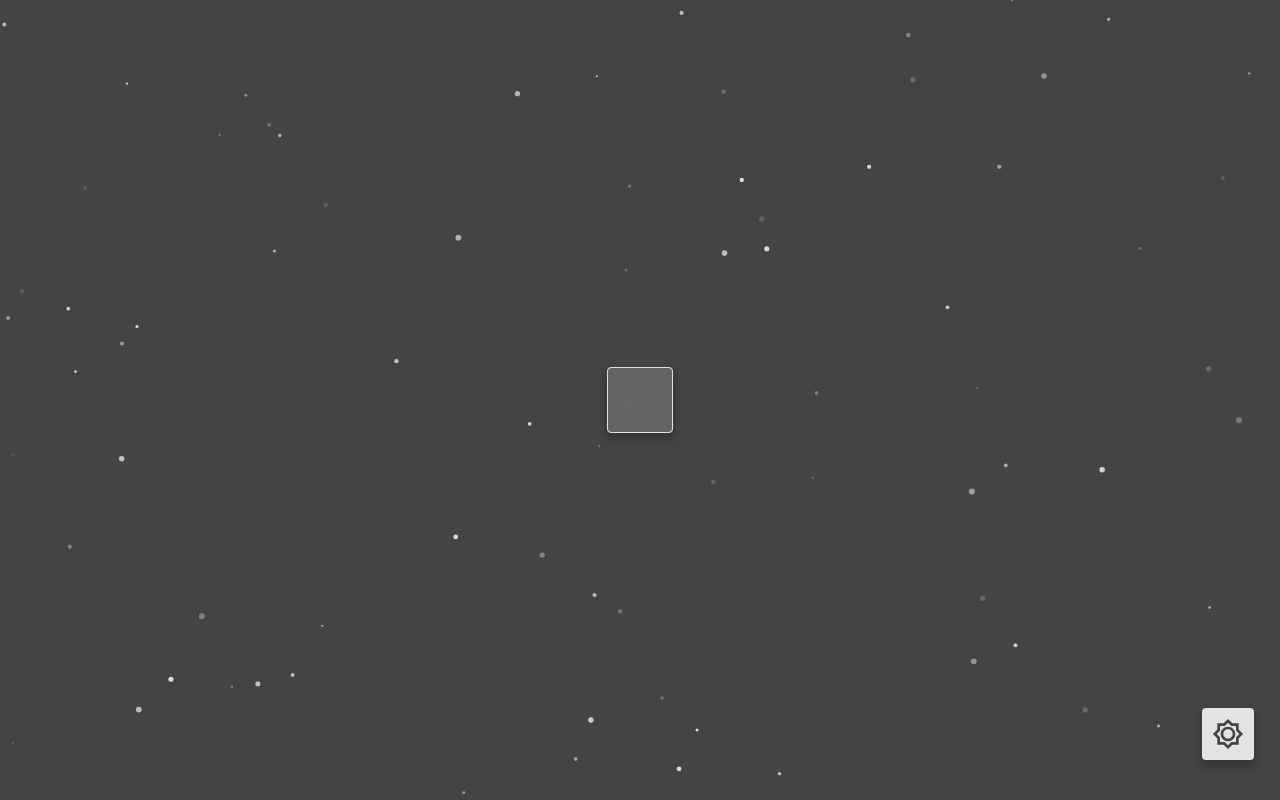
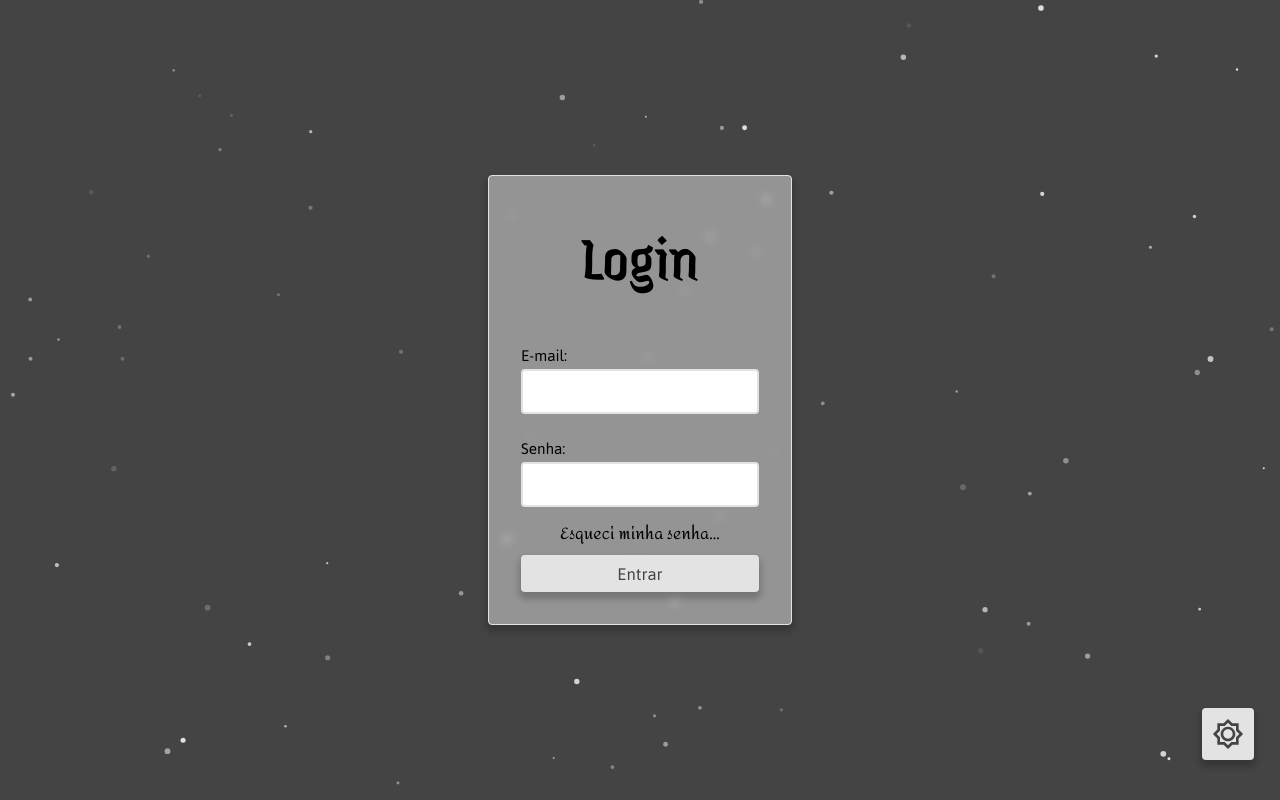
Before and after one commit to pjchronic/app-hecate, a Next.js app: page /public in a window 1280 px wide. Built offline with nearby package versions, Linux system fonts and the light colour scheme.

Commit message:
finalizada pagina de login e implemantacao de theme no contexto

```diff
--- /dev/null
+++ b/src/Components/Buttons/GenericButton/GenericButton.tsx
@@ -0,0 +1,41 @@
+"use client";
+import { theme, ThemeInterface } from "@/theme/Theme";
+import styled from "styled-components";
+
+interface GenericButtonInterface {
+  children: React.ReactNode;
+  themeMode: ThemeInterface["themeProvider"];
+  width?: string;
+}
+
+const ignoredProps = ["themeMode", "width"];
+
+const GenericButton = styled.button.withConfig({
+  shouldForwardProp: (prop) => !ignoredProps.includes(prop),
+})<GenericButtonInterface>`
+  border-radius: 4px;
+  box-shadow: 0px 5px 6px 2px rgba(0, 0, 0, 0.2);
+  background-color: ${(props) =>
+    props.themeMode === "dark mode"
+      ? theme.colors.baseWhite
+      : theme.colors.baseGrafite};
+  height: 37px;
+  font-size: 1.2rem;
+  font-family: ${theme.fonts.contentFont.fontFamily};
+  color: ${(props) =>
+    props.themeMode === "dark mode"
+      ? theme.colors.baseGrafite
+      : theme.colors.baseWhite};
+  transition: all 0.3s ease-in-out;
+  width: ${(props) => props.width ?? "100%"};
+  padding: 5px;
+
+  &:hover {
+    font-weight: 600;
+    background-color: ${theme.colors.papyrusBase};
+    transform: scale(1.1);
+    color: ${theme.colors.baseGrafite};
+  }
+`;
+
+export default GenericButton;
--- a/src/Components/Container/Container.tsx
+++ b/src/Components/Container/Container.tsx
@@ -1,3 +1,4 @@
+"use client"
 import React from "react";
 import styled from "styled-components";
 
--- /dev/null
+++ b/src/Components/InputsText/GenericInputText/GenericInputText.tsx
@@ -0,0 +1,108 @@
+"use client"
+import {
+  ChangeEventHandler,
+  FocusEventHandler,
+  HTMLInputTypeAttribute,
+} from "react";
+import styles from "./styles.module.css";
+import styled from "styled-components";
+import { theme } from "@/theme/Theme";
+
+//#region ----Interfaces
+
+interface GenericInputTextInterface {
+  label: string;
+  name: string;
+  onChange: ChangeEventHandler<HTMLInputElement>;
+  value: string | number;
+  onBlur?: FocusEventHandler<HTMLInputElement>;
+  type?: "text" | "password";
+
+  fullWidth?: InputContainerInterface["fullWidth"];
+}
+
+interface InputContainerInterface {
+  children?: React.ReactNode;
+  fullWidth?: boolean | undefined;
+}
+
+//#endregion
+
+//#region ----Styled Components
+const ignoredProps = { inputContainer: ["fullWidth"] };
+
+const InputContainer = styled.div.withConfig({
+  shouldForwardProp: (prop) => !ignoredProps.inputContainer.includes(prop),
+})<InputContainerInterface>`
+  width: ${(props) => (props.fullWidth ? "100%" : "238px")};
+  height: 85px;
+  display: flex;
+  flex-direction: column;
+  justify-content: center;
+  align-items: center;
+`;
+
+const LabelInput = styled.label`
+  &:hover p {
+    font-size: 1.3rem;
+    font-weight: 500;
+  }
+`;
+
+const TextLabel = styled.p`
+  font-family: ${theme.fonts.contentFont.fontFamily};
+  color: ${theme.fonts.contentFont.color};
+  font-size: 1.1rem;
+  transition: all 0.4s ease-in-out;
+`;
+
+const InputGeneric = styled.input`
+  height: 45px;
+  width: 100%;
+  border-radius: 4px;
+  font-family: ${theme.fonts.contentFont.fontFamily};
+  font-size: 1.3rem;
+  padding: 5px;
+  border: 2px solid ${theme.colors.baseWhite};
+  transition: all 0.4s ease-in-out;
+
+  &:hover {
+    border: 2px solid ${theme.colors.greyBase};
+  }
+
+  &:focus {
+    border: 2px solid ${theme.colors.baseGrafite};
+    background-color: ${theme.colors.greyBase};
+  }
+`;
+
+//#endregion
+
+const GenericInputText: React.FC<GenericInputTextInterface> = ({
+  label,
+  name,
+  onChange,
+  value,
+  onBlur,
+  type = "text",
+  fullWidth = undefined,
+}) => {
+  return (
+    <>
+      <InputContainer fullWidth={fullWidth}>
+        <LabelInput>
+          <TextLabel>{label}</TextLabel>
+          <InputGeneric
+            type={type}
+            name={name}
+            onChange={onChange}
+            value={value}
+            onBlur={onBlur}
+          />
+        </LabelInput>
+      </InputContainer>
+    </>
+  );
+};
+
+export default GenericInputText;
--- a/src/Components/ParticlesBackground/ParticlesBackground.tsx
+++ b/src/Components/ParticlesBackground/ParticlesBackground.tsx
@@ -1,3 +1,4 @@
+"use client"
 import Particles, { initParticlesEngine } from "@tsparticles/react";
 import { useEffect, useMemo, useState } from "react";
 import { loadSlim } from "@tsparticles/slim";
--- /dev/null
+++ b/src/Components/TextComponents/TextH1.tsx
@@ -0,0 +1,19 @@
+"use client"
+import { theme } from "@/theme/Theme";
+import React from "react";
+import styled from "styled-components";
+
+
+interface TextH1Interface {
+    children: React.ReactNode;
+    fontSize: string;
+
+}
+
+const TextH1 = styled.h1<TextH1Interface>`
+    font-family: ${theme.fonts.labelAtribute.fontFamily};
+    font-size: ${(props) => props.fontSize};
+    color: ${theme.fonts.labelAtribute.color};
+`
+
+export default TextH1;
--- /dev/null
+++ b/src/Components/TextComponents/TextLinks.tsx
@@ -0,0 +1,52 @@
+import { theme } from "@/theme/Theme";
+import Link from "next/link";
+import styled from "styled-components";
+
+interface TextLinksInterface {
+  href: string;
+  fontSize?: LinkStyleInterface["fontSize"];
+  children: React.ReactNode;
+  textAlign?: LinkStyleInterface["textAlign"];
+}
+
+interface LinkStyleInterface {
+  fontSize?: string;
+  children: React.ReactNode;
+  textAlign?: "left" | "center" | "right";
+}
+
+const ignoredProps = ["fontSize", "textAlign"];
+
+const LinkStyle = styled.span.withConfig({
+  shouldForwardProp: (prop) => !ignoredProps.includes(prop),
+})<LinkStyleInterface>`
+  text-decoration: none;
+  font-family: ${theme.fonts.contentInputAtribute.fontFamily};
+  font-size: ${(props) => props.fontSize};
+  color: ${theme.fonts.contentInputAtribute.color};
+  width: 100%;
+  text-align: ${(props) => props.textAlign ?? "center"};
+
+  &:hover {
+    text-decoration: underline;
+  }
+`;
+
+const TextLinks: React.FC<TextLinksInterface> = ({
+  href,
+  fontSize,
+  textAlign = "center",
+  children,
+}) => {
+  return (
+    <>
+      <Link href={href}>
+        <LinkStyle fontSize={fontSize} textAlign={textAlign}>
+          {children}
+        </LinkStyle>
+      </Link>
+    </>
+  );
+};
+
+export default TextLinks;
--- a/src/app/layout.tsx
+++ b/src/app/layout.tsx
@@ -1,6 +1,8 @@
 import { GlobalStyle } from "@/theme/GlobalStyle";
+import { ThemeProvider } from "@/utils/Context/themeContext";
 import type { Metadata } from "next";
 import localFont from "next/font/local";
+import { ServerStyleSheet } from "styled-components";
 
 //#region ----- fonts
 const labelAtribute = localFont({
@@ -20,8 +22,8 @@ const contentFont = localFont({
 //#endregion
 
 export const metadata: Metadata = {
-  title: "Create Next App",
-  description: "Generated by create next app",
+  title: "Hecate App",
+  description: "Seu app de gerenciamento de fichas",
 };
 
 export default function RootLayout({
@@ -34,8 +36,10 @@ export default function RootLayout({
       <body
         className={`${labelAtribute.variable} ${contentInputAtribute.variable} ${contentFont.variable}`}
       >
-        <GlobalStyle />
-        {children}
+        <ThemeProvider>
+          <GlobalStyle />
+          {children}
+        </ThemeProvider>
       </body>
     </html>
   );
--- a/src/app/public/layout.tsx
+++ b/src/app/public/layout.tsx
@@ -6,6 +6,7 @@ import Container from "@/Components/Container/Container";
 import ParticlesBackground, {
   ParticlesProps,
 } from "@/Components/ParticlesBackground/ParticlesBackground";
+import { useTheme } from "@/utils/Context/themeContext";
 import { useState } from "react";
 
 interface ModeThemeInterface {
@@ -28,10 +29,12 @@ export default function PublicLayout({
 }: {
   children: React.ReactNode;
 }) {
-  const [modeTheme, setModeTheme] = useState<ModeThemeInterface>(dark);
+  const { toggleTheme } = useTheme();
+  const [modeTheme, setModeTheme] = useState<ModeThemeInterface>(dark); //aplicar isso no contexto
 
   const handleTheme = () => {
     setModeTheme((prev) => (prev === dark ? ligth : dark));
+    toggleTheme();
   };
 
   return (
--- a/src/app/public/page.tsx
+++ b/src/app/public/page.tsx
@@ -1,21 +1,92 @@
-"use client"
+"use client";
 
+import GenericButton from "@/Components/Buttons/GenericButton/GenericButton";
 import Container from "@/Components/Container/Container";
+import GenericInputText from "@/Components/InputsText/GenericInputText/GenericInputText";
+import TextH1 from "@/Components/TextComponents/TextH1";
+import TextLinks from "@/Components/TextComponents/TextLinks";
 import { theme } from "@/theme/Theme";
+import { useTheme } from "@/utils/Context/themeContext";
+import { CSSProperties, useState } from "react";
 
+interface objectLoginInterface {
+  email: string;
+  senha: string;
+}
 
 export default function Login() {
+  const [objectLogin, setObjectLogin] = useState<objectLoginInterface>({
+    email: "",
+    senha: "",
+  });
 
-    return(
+  const { themeProvider } = useTheme();
+
+  console.log(themeProvider);
+
+  const handleSubmit = (e: React.FormEvent<HTMLFormElement>) => {
+    e.preventDefault();
+    console.log("enviado");
+  };
+
+  const handleChange = (e: React.ChangeEvent<HTMLInputElement>) => {
+    const { name, value } = e.target;
+
+    console.log(value);
+
+    switch (name) {
+      case "email":
+        setObjectLogin({ ...objectLogin, email: value });
+        break;
+
+      case "senha":
+        setObjectLogin({ ...objectLogin, senha: value });
+        break;
+    }
+  };
+
+  const formStyle: CSSProperties = {
+    display: "flex",
+    alignItems: "center",
+    justifyContent: "center",
+    flexDirection: "column",
+    gap: "0.5rem",
+  };
+
+  return (
     <>
       <Container
         as="section"
         widthMax="425px"
         radius
         shadow
-          sx={`background-color: rgba(227, 227, 227, 0.2); backdrop-filter: blur(5px); border: 1px solid ${theme.colors.baseWhite}`}
-        ></Container>
+        sx={`background-color: rgba(227, 227, 227, 0.5); backdrop-filter: blur(5px); border: 1px solid ${theme.colors.baseWhite}; flex-direction: column`}
+      >
+        <TextH1 fontSize="4rem">Login</TextH1>
+        <form onSubmit={handleSubmit} style={formStyle}>
+          <GenericInputText
+            label="E-mail:"
+            name="email"
+            onChange={handleChange}
+            value={objectLogin.email}
+          />
+
+          <GenericInputText
+            type="password"
+            label="Senha:"
+            name="senha"
+            onChange={handleChange}
+            value={objectLogin.senha}
+          />
+          <TextLinks textAlign="right" href="/public/forgot-password">
+            Esqueci minha senha...
+          </TextLinks>
+
+          <GenericButton themeMode={themeProvider} type="submit">
+            Entrar
+          </GenericButton>
+        </form>
+      </Container>
     </>
-
   );
 }
--- a/src/theme/Theme.ts
+++ b/src/theme/Theme.ts
@@ -3,7 +3,7 @@ interface FontAtribute {
   color: string;
 }
 
-interface ThemeInterface {
+export interface ThemeInterface {
   fonts: {
     labelAtribute: FontAtribute;
     contentInputAtribute: FontAtribute;
@@ -15,6 +15,7 @@ interface ThemeInterface {
     papyrusBase: string;
     greyBase: string;
   };
+  themeProvider?: "dark mode" | "light mode";
 }
 
 export const theme: ThemeInterface = {
--- /dev/null
+++ b/src/utils/Context/themeContext.tsx
@@ -0,0 +1,32 @@
+"use client";
+import { ThemeInterface } from "@/theme/Theme";
+import React, { createContext, useState, useContext } from "react";
+
+interface ThemeContextType {
+  themeProvider: ThemeInterface["themeProvider"];
+  toggleTheme: () => void;
+}
+
+const ThemeContext = createContext<ThemeContextType | undefined>(undefined);
+
+export const ThemeProvider = ({ children }: { children: React.ReactNode }) => {
+  const [themeProvider, setThemeProvider] = useState<ThemeContextType["themeProvider"]>("dark mode");
+
+  const toggleTheme = () => {
+    setThemeProvider((prevThemeProvider) => (prevThemeProvider === "dark mode" ? "light mode" : "dark mode"));
+  };
+
+  return (
+    <ThemeContext.Provider value={{ themeProvider, toggleTheme }}>
+      {children}
+    </ThemeContext.Provider>
+  );
+};
+
+export const useTheme = () => {
+  const context = useContext(ThemeContext);
+  if (!context) {
+    throw new Error("useTheme must be used within a ThemeProvider");
+  }
+  return context;
+};
```
Also changed, not shown: src/app/public/forgot-password/page.tsx (added, +19 -0 lines). Lines whose indentation alone changed are shown as unchanged.
